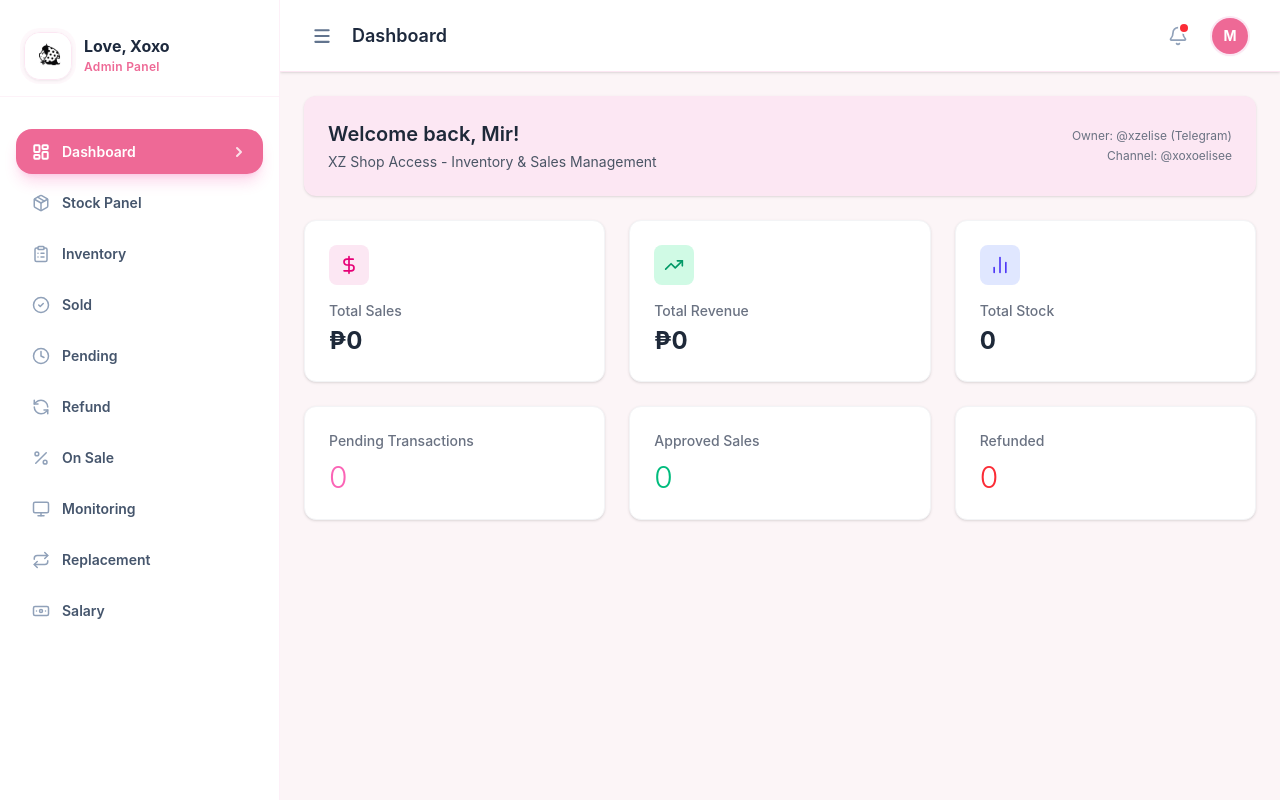
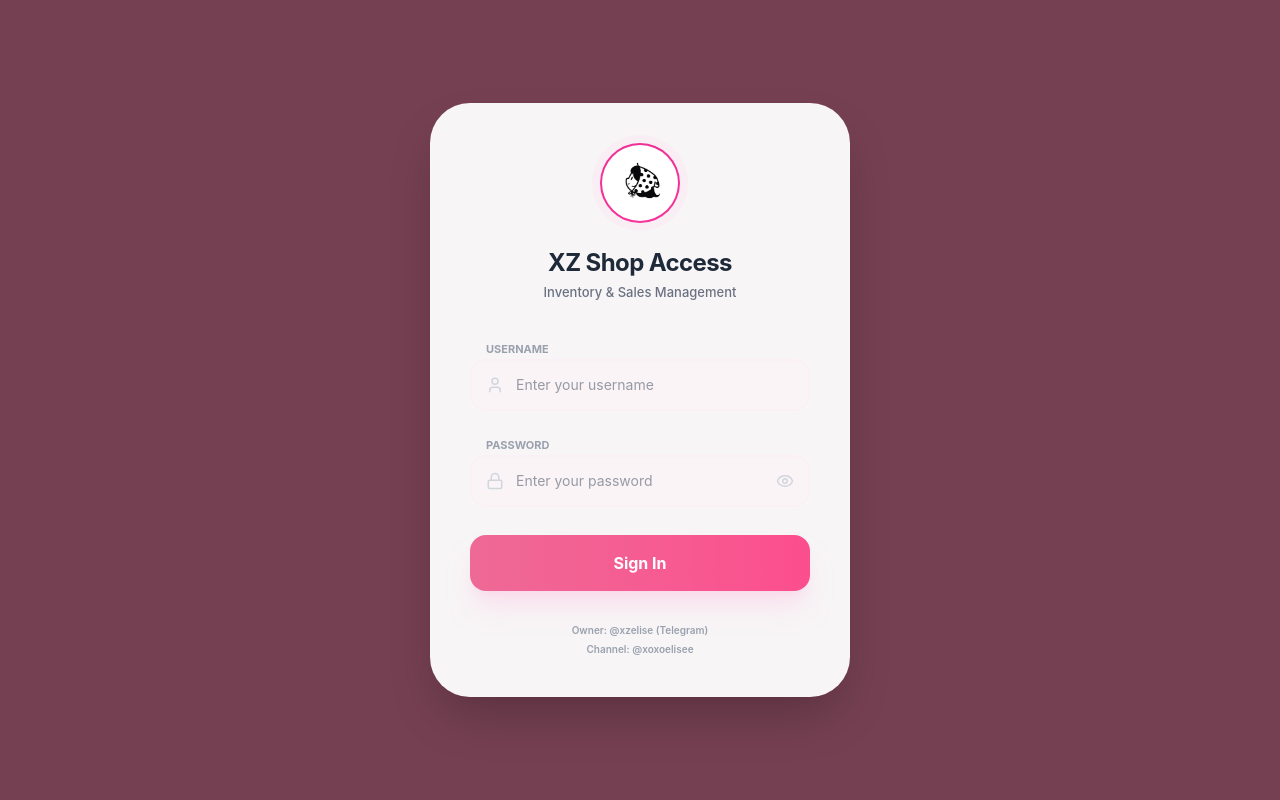
Before and after one commit to natsdyy/love-xoxo, a React (Vite) app: page /login in a window 1280 px wide. Before the commit this address led to /admin. Built offline with nearby package versions, Linux system fonts and the light colour scheme.

Commit message:
Implement authentication and role-based login

```diff
--- a/src/App.tsx
+++ b/src/App.tsx
@@ -1,4 +1,4 @@
-import { BrowserRouter, Routes, Route, Navigate } from 'react-router-dom';
+import { BrowserRouter, Routes, Route, Navigate, useLocation } from 'react-router-dom';
 import DashboardLayout from './admin/layouts/DashboardLayout';
 import AdminDashboard from './admin/pages/Dashboard';
 import AdminStockPanel from './admin/pages/StockPanel';
@@ -23,12 +23,36 @@ import OwnerPrice from './owner/pages/Price';
 import OwnerApproval from './owner/pages/Approval';
 import OwnerSold from './owner/pages/Sold';
 
+// Auth Imports
+import Login from './pages/Login';
+
+const ProtectedRoute = ({ children, allowedRole }: { children: React.ReactNode, allowedRole: string }) => {
+  const userRole = localStorage.getItem('userRole');
+  const location = useLocation();
+
+  if (!userRole) {
+    return <Navigate to="/login" state={{ from: location }} replace />;
+  }
+
+  if (userRole !== allowedRole) {
+    return <Navigate to={userRole === 'admin' ? '/admin' : '/owner'} replace />;
+  }
+
+  return <>{children}</>;
+};
+
 function App() {
   return (
     <BrowserRouter>
       <Routes>
+        <Route path="/login" element={<Login />} />
+
         {/* Admin Routes */}
-        <Route path="/admin" element={<DashboardLayout />}>
+        <Route path="/admin" element={
+          <ProtectedRoute allowedRole="admin">
+            <DashboardLayout />
+          </ProtectedRoute>
+        }>
           <Route index element={<AdminDashboard />} />
           <Route path="stock" element={<AdminStockPanel />} />
           <Route path="inventory" element={<AdminInventory />} />
@@ -42,7 +66,11 @@ function App() {
         </Route>
 
         {/* Owner Routes */}
-        <Route path="/owner" element={<OwnerLayout />}>
+        <Route path="/owner" element={
+          <ProtectedRoute allowedRole="owner">
+            <OwnerLayout />
+          </ProtectedRoute>
+        }>
           <Route index element={<AdminDashboard />} />
           <Route path="new-stocks" element={<OwnerNewStocks />} />
           <Route path="stock" element={<OwnerStockPanel />} />
@@ -61,8 +89,8 @@ function App() {
           <Route path="salary" element={<AdminSalary />} />
         </Route>
 
-        <Route path="/" element={<Navigate to="/admin" replace />} />
-        <Route path="*" element={<Navigate to="/admin" replace />} />
+        <Route path="/" element={<Navigate to="/login" replace />} />
+        <Route path="*" element={<Navigate to="/login" replace />} />
       </Routes>
     </BrowserRouter>
   );
--- a/src/admin/components/UserProfileDropdown.tsx
+++ b/src/admin/components/UserProfileDropdown.tsx
@@ -16,6 +16,14 @@ export default function UserProfileDropdown() {
     return () => document.removeEventListener('mousedown', handleClickOutside);
   }, []);
 
+  const userRole = localStorage.getItem('userRole');
+  const userName = userRole === 'admin' ? 'Mir' : 'Eli';
+
+  const handleSignOut = () => {
+    localStorage.removeItem('userRole');
+    window.location.href = '/login';
+  };
+
   return (
     <div className="relative" ref={dropdownRef}>
       {/* Avatar Button */}
@@ -23,22 +31,28 @@ export default function UserProfileDropdown() {
         onClick={() => setIsOpen(!isOpen)}
         className="w-9 h-9 rounded-full bg-[#ee6996] text-white flex items-center justify-center font-bold text-sm shadow-sm ring-2 ring-pink-100 hover:bg-pink-600 transition-colors"
       >
-        M
+        {userName.charAt(0)}
       </button>
 
       {/* Dropdown Menu */}
       {isOpen && (
-        <div className="absolute right-0 mt-3 w-56 bg-white rounded-2xl shadow-xl border border-pink-100 py-2 z-50 transform origin-top-right transition-all">
+        <div className="absolute right-0 mt-3 w-56 bg-white rounded-2xl shadow-xl border border-pink-100 py-2 z-50 transform origin-top-right transition-all animate-in fade-in slide-in-from-top-1 duration-200">
 
           {/* User Info */}
           <div className="px-4 py-3 border-b border-pink-50">
-            <p className="text-xs text-slate-400 font-medium">Signed in as</p>
-            <p className="font-semibold text-slate-700 mt-0.5">Mir</p>
+            <p className="text-xs text-slate-400 font-medium tracking-wide uppercase">Signed in as</p>
+            <p className="font-bold text-slate-700 mt-1">{userName}</p>
+            <p className="text-[10px] text-pink-500 font-bold uppercase tracking-widest mt-0.5">
+              {userRole === 'admin' ? 'Administrator' : 'Owner'}
+            </p>
           </div>
 
           {/* Menu Items */}
           <div className="px-2 py-2">
-            <button className="flex items-center gap-3 px-3 py-2.5 w-full text-sm font-semibold text-red-500 hover:bg-red-50 rounded-xl transition-colors group mt-1">
+            <button
+              onClick={handleSignOut}
+              className="flex items-center gap-3 px-3 py-2.5 w-full text-sm font-semibold text-red-500 hover:bg-red-50 rounded-xl transition-colors group"
+            >
               <LogOut size={16} className="text-red-400 group-hover:text-red-500 transition-colors" />
               Sign Out
             </button>
--- /dev/null
+++ b/src/pages/Login.tsx
@@ -0,0 +1,110 @@
+import { useState } from 'react';
+import { useNavigate } from 'react-router-dom';
+import { User, Lock, Eye, EyeOff } from 'lucide-react';
+
+export default function Login() {
+  const [username, setUsername] = useState('');
+  const [password, setPassword] = useState('');
+  const [showPassword, setShowPassword] = useState(false);
+  const [error, setError] = useState('');
+  const navigate = useNavigate();
+
+  const handleLogin = (e: React.FormEvent) => {
+    e.preventDefault();
+    setError('');
+
+    if (username === 'admin_mir' && password === 'xzshop123') {
+      localStorage.setItem('userRole', 'admin');
+      navigate('/admin');
+    } else if (username === 'ownereli' && password === 'silverdawn') {
+      localStorage.setItem('userRole', 'owner');
+      navigate('/owner');
+    } else {
+      setError('Invalid username or password');
+    }
+  };
+
+  return (
+    <div className="min-h-screen w-full flex items-center justify-center p-4 bg-gradient-to-br from-[#754052] via-[#754052] to-[#754052]">
+      {/* Centered Login Card */}
+      <div className="w-full max-w-[420px] bg-white/95 backdrop-blur-md rounded-[2.5rem] shadow-2xl p-8 md:p-10 flex flex-col items-center animate-in fade-in zoom-in duration-300">
+
+        {/* Logo Section */}
+        <div className="w-20 h-20 bg-pink-500 rounded-full p-0.5 mb-6 ring-8 ring-pink-100/50 shadow-inner">
+          <div className="w-full h-full bg-white rounded-full overflow-hidden flex items-center justify-center">
+            <img src="/logo.jpg" alt="Logo" className="w-full h-full object-cover" />
+          </div>
+        </div>
+
+        {/* Title Section */}
+        <div className="text-center mb-8">
+          <h1 className="text-2xl font-bold text-gray-800 tracking-tight">XZ Shop Access</h1>
+          <p className="text-[13px] text-gray-500 font-medium mt-1">Inventory & Sales Management</p>
+        </div>
+
+        {/* Login Form */}
+        <form onSubmit={handleLogin} className="w-full space-y-5">
+          {error && (
+            <div className="bg-red-50 text-red-500 text-xs font-bold p-3 rounded-xl text-center animate-shake">
+              {error}
+            </div>
+          )}
+
+          <div className="space-y-1.5">
+            <label className="text-[11px] font-bold text-gray-400 uppercase ml-4">Username</label>
+            <div className="relative group">
+              <div className="absolute left-4 top-1/2 -translate-y-1/2 text-gray-300 group-focus-within:text-[#ee6996] transition-colors">
+                <User size={18} />
+              </div>
+              <input
+                type="text"
+                value={username}
+                onChange={(e) => setUsername(e.target.value)}
+                placeholder="Enter your username"
+                className="w-full bg-pink-50/30 border-2 border-pink-100/30 rounded-2xl pl-11 pr-4 py-3.5 text-sm focus:outline-none focus:border-[#ee6996] focus:bg-white transition-all text-gray-700"
+                required
+              />
+            </div>
+          </div>
+
+          <div className="space-y-1.5">
+            <label className="text-[11px] font-bold text-gray-400 uppercase ml-4">Password</label>
+            <div className="relative group">
+              <div className="absolute left-4 top-1/2 -translate-y-1/2 text-gray-300 group-focus-within:text-[#ee6996] transition-colors">
+                <Lock size={18} />
+              </div>
+              <input
+                type={showPassword ? 'text' : 'password'}
+                value={password}
+                onChange={(e) => setPassword(e.target.value)}
+                placeholder="Enter your password"
+                className="w-full bg-pink-50/30 border-2 border-pink-100/30 rounded-2xl pl-11 pr-12 py-3.5 text-sm focus:outline-none focus:border-[#ee6996] focus:bg-white transition-all text-gray-700"
+                required
+              />
+              <button
+                type="button"
+                onClick={() => setShowPassword(!showPassword)}
+                className="absolute right-4 top-1/2 -translate-y-1/2 text-gray-300 hover:text-gray-500 transition-colors"
+              >
+                {showPassword ? <EyeOff size={18} /> : <Eye size={18} />}
+              </button>
+            </div>
+          </div>
+
+          <button
+            type="submit"
+            className="w-full bg-gradient-to-r from-[#ee6996] to-[#fc4e8d] hover:from-[#d55a84] hover:to-[#e1407a] text-white py-4 rounded-2xl font-bold text-md shadow-xl shadow-pink-200/50 transition-all hover:scale-[1.01] active:scale-[0.99] mt-2"
+          >
+            Sign In
+          </button>
+        </form>
+
+        {/* Footer Info */}
+        <div className="mt-8 text-center space-y-1">
+          <p className="text-[10px] font-semibold text-gray-400">Owner: @xzelise (Telegram)</p>
+          <p className="text-[10px] font-semibold text-gray-400">Channel: @xoxoelisee</p>
+        </div>
+      </div>
+    </div>
+  );
+}
```
